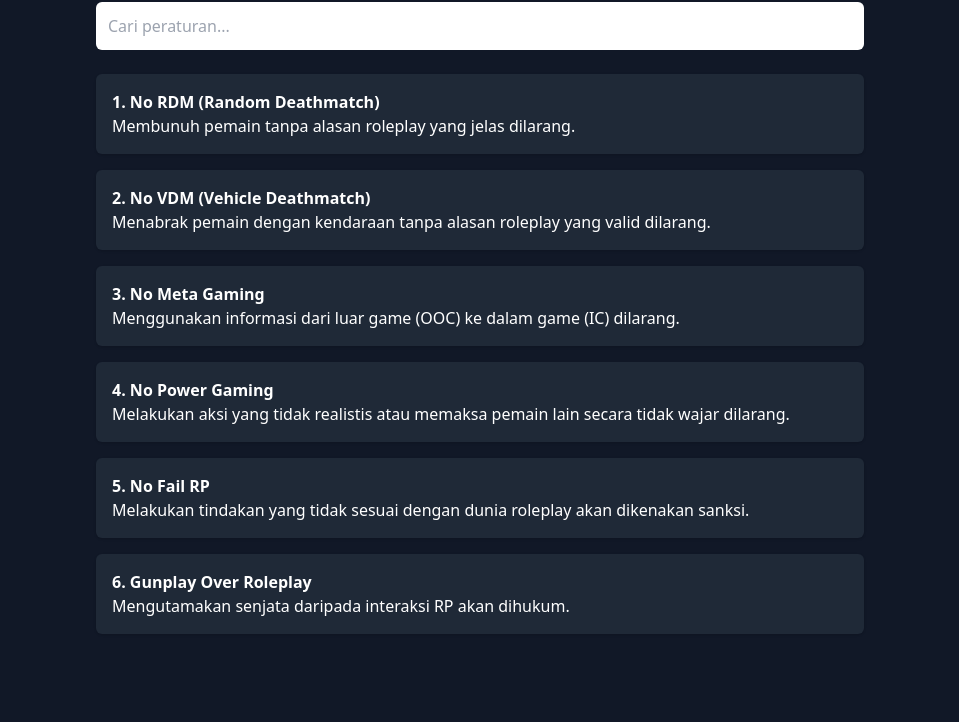
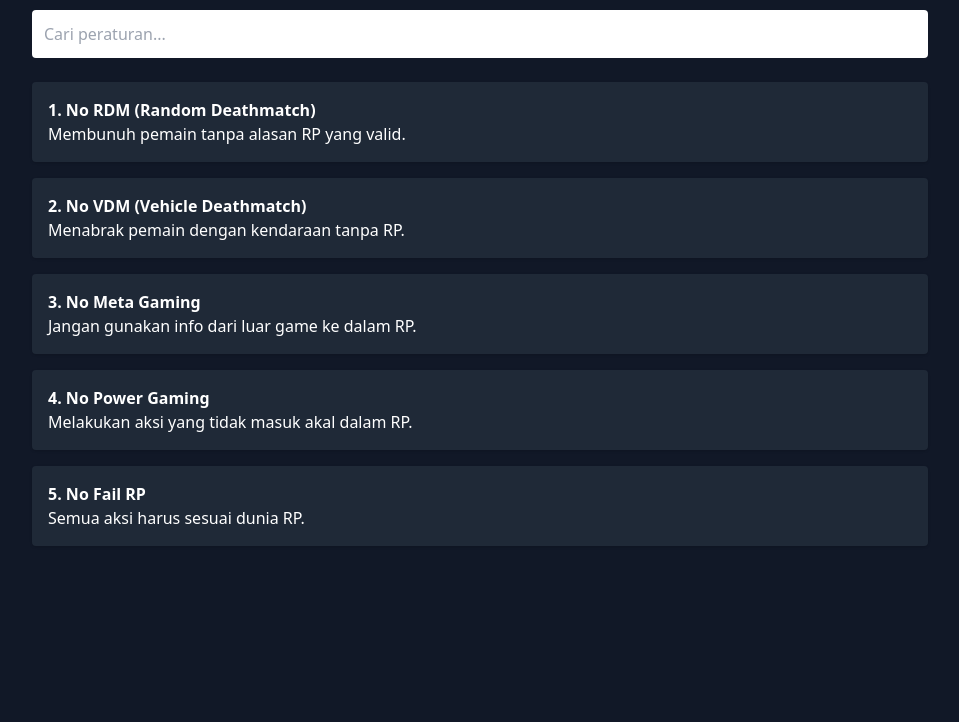
Before and after one commit to bokirrrrr/noctisrp-website, a plain HTML site: page index.html in a window 1280 px wide. Shown: the part 78-800 px from the top of the page, without its empty margins (160-1119 px from the left). Drawn offline with nearby package versions, Linux system fonts and the light colour scheme.

Commit message:
Update index.html

```diff
--- a/index.html
+++ b/index.html
@@ -3,58 +3,52 @@
 <head>
   <meta charset="UTF-8" />
   <meta name="viewport" content="width=device-width, initial-scale=1.0"/>
-  <title>Peraturan Kota Noctis RP</title>
+  <title>Peraturan Kota | Noctis RP</title>
   <script src="https://cdn.tailwindcss.com"></script>
 </head>
 <body class="bg-gray-900 text-white min-h-screen p-6">
-  <div class="max-w-3xl mx-auto">
-    <h1 class="text-4xl font-bold mb-4 text-center">📜 Peraturan Kota Noctis RP</h1>
+  <div class="max-w-4xl mx-auto">
+    <h1 class="text-4xl font-bold text-center mb-6">📜 Peraturan Kota Noctis RP</h1>
     <input
       type="text"
+      id="searchInput"
       placeholder="Cari peraturan..."
-      class="w-full p-3 mb-6 rounded-md text-black"
+      class="w-full p-3 rounded mb-6 text-black"
       oninput="filterRules()"
-      id="searchInput"
     />
 
     <ul id="rulesList" class="space-y-4">
-      <!-- Daftar peraturan -->
-      <li class="bg-gray-800 p-4 rounded-md shadow">
+      <li class="bg-gray-800 p-4 rounded shadow">
         <strong>1. No RDM (Random Deathmatch)</strong><br/>
-        Membunuh pemain tanpa alasan roleplay yang jelas dilarang.
+        Membunuh pemain tanpa alasan RP yang valid.
       </li>
-      <li class="bg-gray-800 p-4 rounded-md shadow">
+      <li class="bg-gray-800 p-4 rounded shadow">
         <strong>2. No VDM (Vehicle Deathmatch)</strong><br/>
-        Menabrak pemain dengan kendaraan tanpa alasan roleplay yang valid dilarang.
+        Menabrak pemain dengan kendaraan tanpa RP.
       </li>
-      <li class="bg-gray-800 p-4 rounded-md shadow">
+      <li class="bg-gray-800 p-4 rounded shadow">
         <strong>3. No Meta Gaming</strong><br/>
-        Menggunakan informasi dari luar game (OOC) ke dalam game (IC) dilarang.
+        Jangan gunakan info dari luar game ke dalam RP.
       </li>
-      <li class="bg-gray-800 p-4 rounded-md shadow">
+      <li class="bg-gray-800 p-4 rounded shadow">
         <strong>4. No Power Gaming</strong><br/>
-        Melakukan aksi yang tidak realistis atau memaksa pemain lain secara tidak wajar dilarang.
+        Melakukan aksi yang tidak masuk akal dalam RP.
       </li>
-      <li class="bg-gray-800 p-4 rounded-md shadow">
+      <li class="bg-gray-800 p-4 rounded shadow">
         <strong>5. No Fail RP</strong><br/>
-        Melakukan tindakan yang tidak sesuai dengan dunia roleplay akan dikenakan sanksi.
+        Semua aksi harus sesuai dunia RP.
       </li>
-      <li class="bg-gray-800 p-4 rounded-md shadow">
-        <strong>6. Gunplay Over Roleplay</strong><br/>
-        Mengutamakan senjata daripada interaksi RP akan dihukum.
-      </li>
-      <!-- Tambahkan peraturan lainnya di sini -->
+      <!-- Tambahkan peraturan lainnya -->
     </ul>
   </div>
 
   <script>
     function filterRules() {
       const input = document.getElementById("searchInput").value.toLowerCase();
-      const rules = document.getElementById("rulesList").getElementsByTagName("li");
-
-      for (let i = 0; i < rules.length; i++) {
-        const ruleText = rules[i].textContent.toLowerCase();
-        rules[i].style.display = ruleText.includes(input) ? "" : "none";
+      const items = document.getElementById("rulesList").getElementsByTagName("li");
+      for (let i = 0; i < items.length; i++) {
+        const text = items[i].textContent.toLowerCase();
+        items[i].style.display = text.includes(input) ? "" : "none";
       }
     }
   </script>
```
